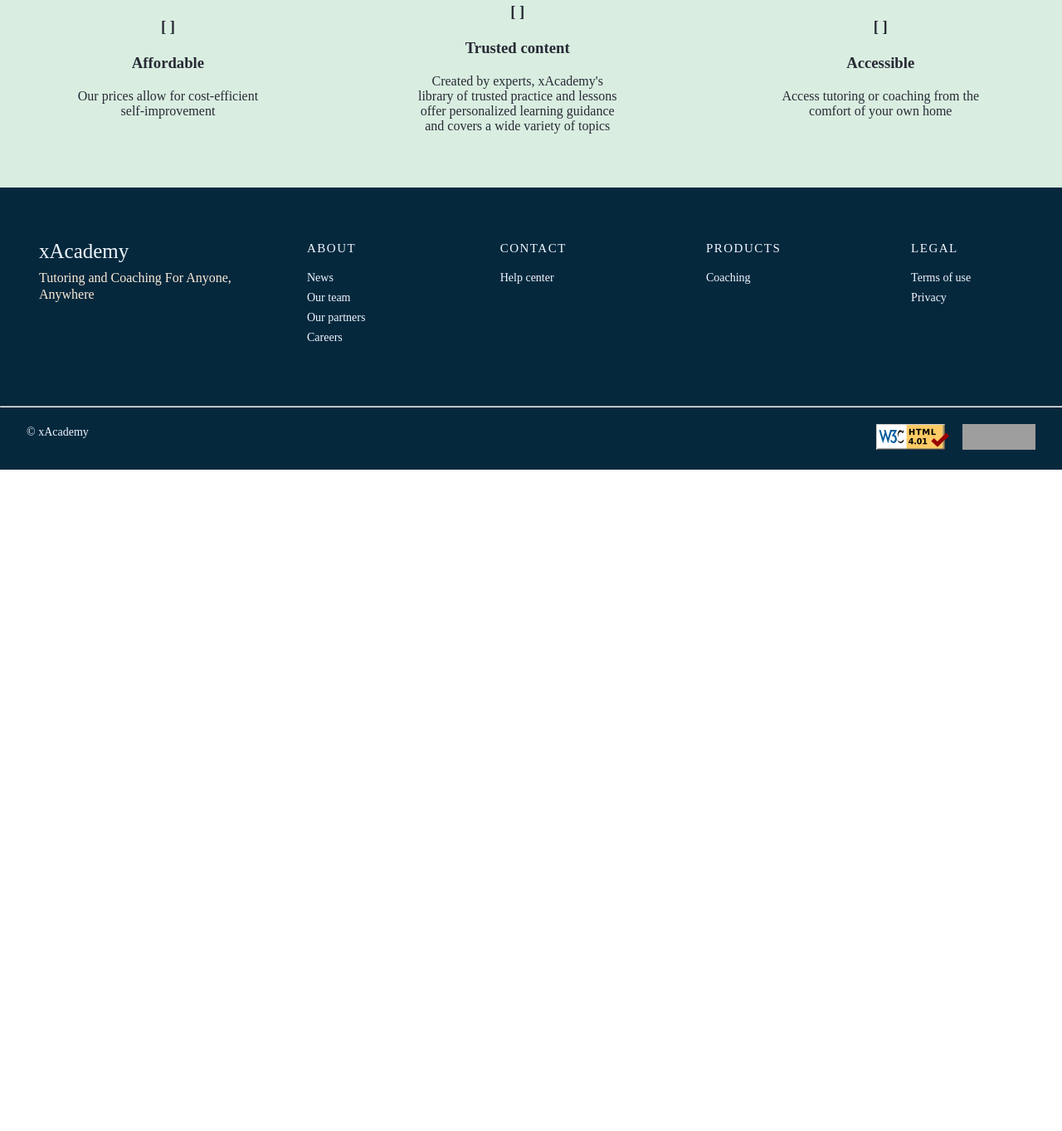
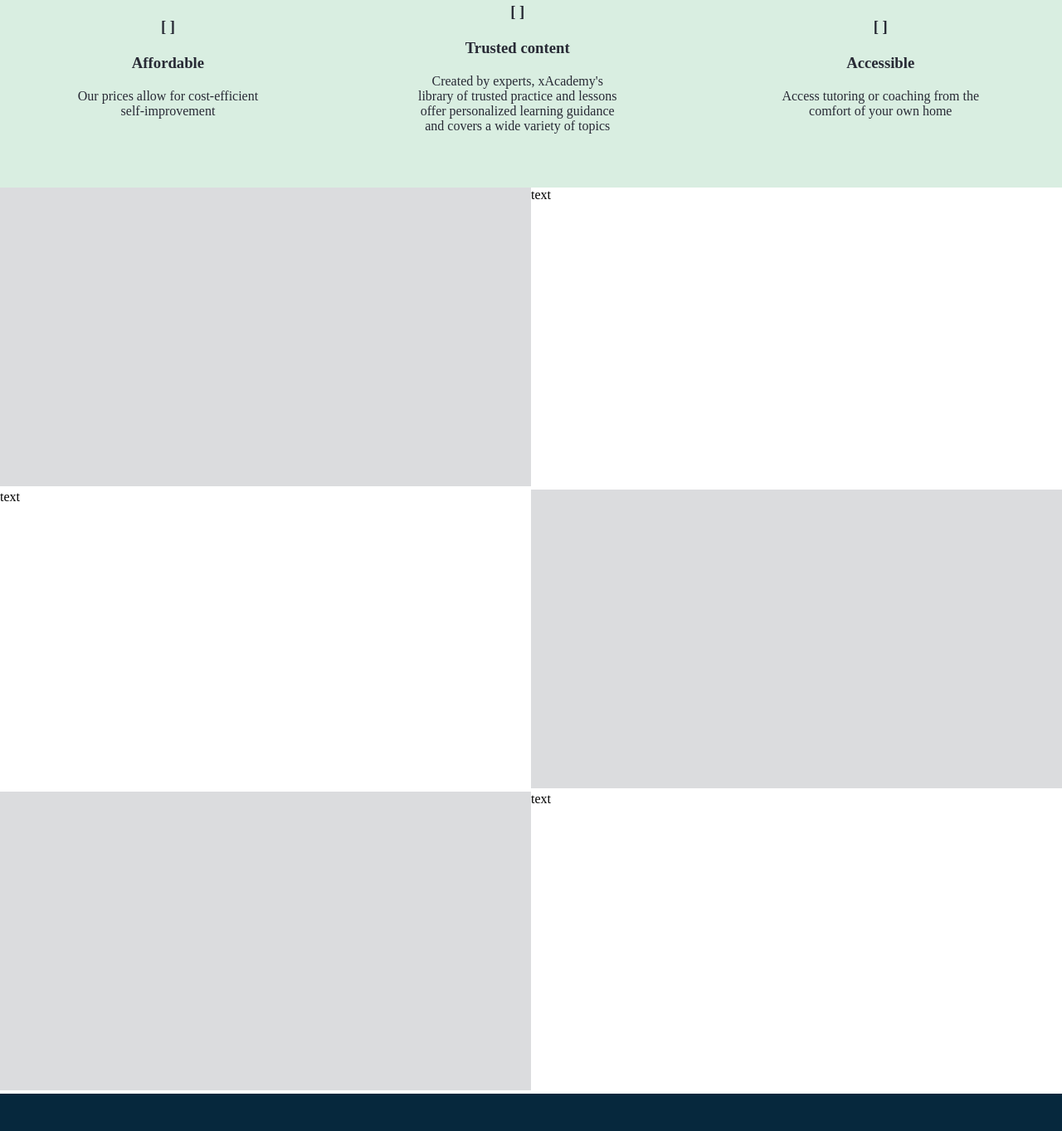
Before and after one commit to RodaHGithub/Digi-Intro_WebPage_Project, a plain HTML site: page index.html in a window 1280 px wide. Shown: the part 754-2117 px from the top of the page at 83% size. Before the commit the page ends 1320 px from the top, so only its background shows below. Drawn offline with Linux system fonts and the light colour scheme; grey boxes are pictures that could not be loaded.

Commit message:
Added grid

```diff
--- a/index.css
+++ b/index.css
@@ -289,6 +289,15 @@ h1.welcome {
 /********************END "WHY" MAIN  *******************************/
 
 /********************START GRID MAIN  *******************************/
+.courses-grid-container {
+  display: grid;
+  grid-template-columns: 1 fr;
+}
+
+.courses-grid-container .courses-grid-item img {
+  max-width: 100%;
+  height: auto;
+}
 /********************END GRID MAIN *******************************/
 
 /********************START SPONSORS MAIN  *******************************/
@@ -427,6 +436,9 @@ h1.welcome {
   /********************END WHY MAIN  *******************************/
 
   /********************START GRID MAIN  *******************************/
+  .courses-grid-container {
+    grid-template-columns: 1fr 1fr;
+  }
   /********************END GRID MAIN *******************************/
 
   /********************START SPONSORS MAIN  *******************************/
--- a/index.html
+++ b/index.html
@@ -91,6 +91,26 @@
         </div>
       </div>
     </section>
+
+    <!-- ///////////// Grid - Coaching Courses  ///////////////-->
+
+    <!-- add to images?  width="460" height="345"-->
+
+    <section class="courses-grid-container">
+      <div class="courses-grid-item courses-grid-item-1">
+        <img src="Frontpage_Grid_Image.jpg" alt="Gray-filled image" />
+      </div>
+      <div class="courses-grid-item courses-grid-item-2">text</div>
+      <div class="courses-grid-item courses-grid-item-3">text</div>
+      <div class="courses-grid-item courses-grid-item-4">
+        <img src="Frontpage_Grid_Image.jpg" alt="Gray-filled image" />
+      </div>
+      <div class="courses-grid-item courses-grid-item-1">
+        <img src="Frontpage_Grid_Image.jpg" alt="Gray-filled image" />
+      </div>
+      <div class="courses-grid-item courses-grid-item-1">text</div>
+    </section>
+    <!-- ///////////// Grid - Coaching Courses  ///////////////-->
 
     <!--
      Grid/Flex - Sponsors
```
